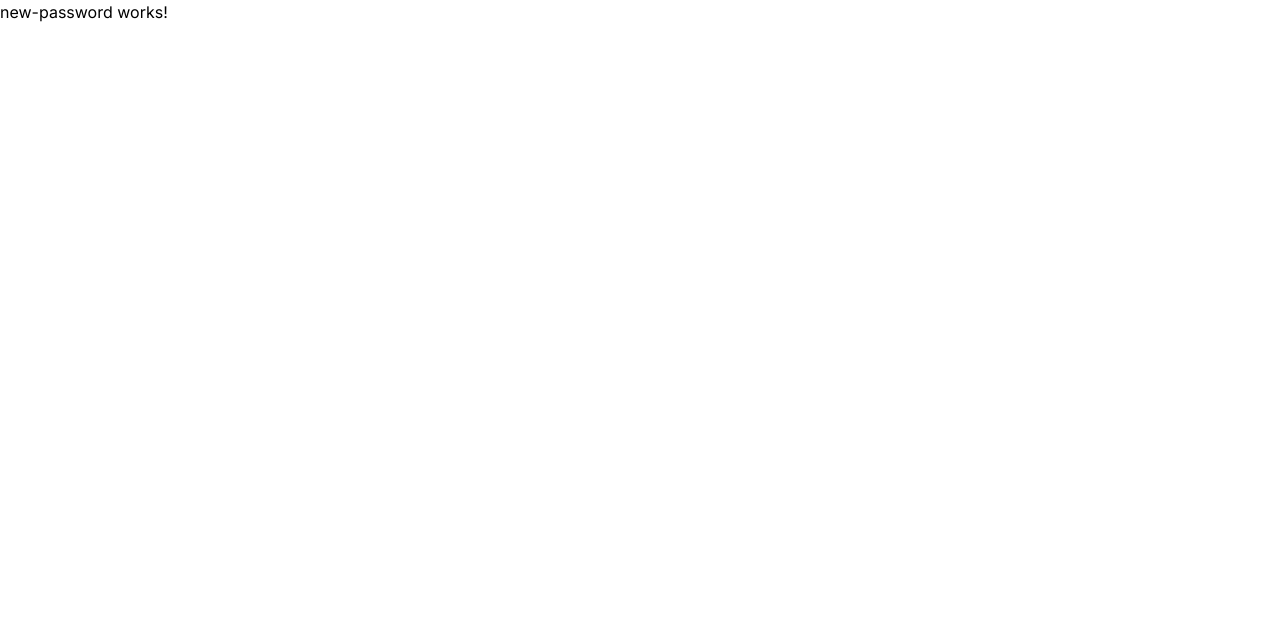
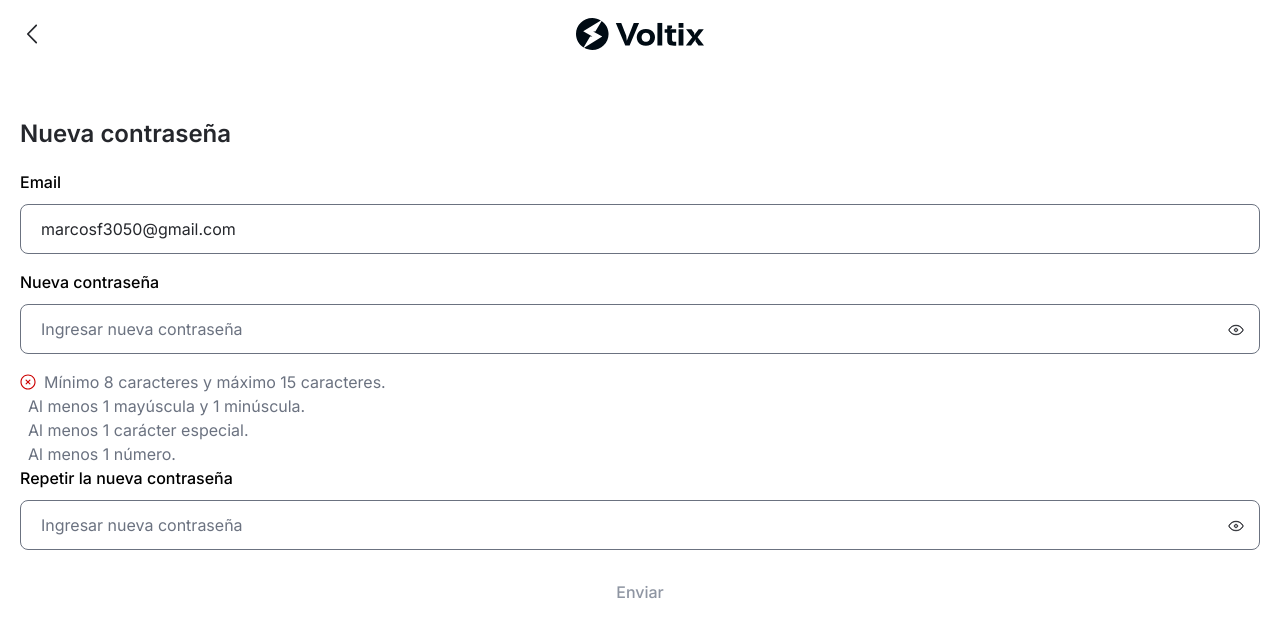
Before and after one commit to teamVoltix/voltix-front, an Angular app: page /new-password in a window 1280 px wide. Shown: the top 638 px of the page. Built offline with nearby package versions, Linux system fonts and the light colour scheme.

Commit message:
feat: add form to new password

```diff
--- a/src/app/auth/components/new-password/new-password.component.css
+++ b/src/app/auth/components/new-password/new-password.component.css
@@ -0,0 +1,3 @@
+.container{
+  height: calc(100vh - 52px);
+}
--- a/src/app/auth/components/new-password/new-password.component.html
+++ b/src/app/auth/components/new-password/new-password.component.html
@@ -1 +1,60 @@
-<p>new-password works!</p>
+<app-header></app-header>
+
+<section class="container pt-[50px] pb-[94px] px-5 relative">
+  <h2 class="text-2xl text-dark-text font-semibold mb-5">
+    Nueva contraseña
+  </h2>
+
+  <form class="flex flex-col" action="" [formGroup]="newPasswordForm">
+    <div>
+      <label for="email" class="block mb-[10px] text-base font-medium text-black">Email</label>
+
+      <input formControlName="email" type="email" id="email"
+        class="w-full bg-[#e8e9ed] border border-[#e8e9ed] text-dark-text text-base rounded-lg block px-5 py-3 mb-4 focus:outline-none focus:ring-0 focus:border-[#e8e9ed]"
+        placeholder="ejemplo@ejemplo.com" readonly [value]="userEmail" />
+
+      <app-input-password formControlName="newPassword" name="newPassword" label="Nueva contraseña"
+        placeholder="Ingresar nueva contraseña"></app-input-password>
+
+      <ul class="list-none p-0">
+        <!-- Longitud mínima y máxima -->
+        <li class="flex items-center">
+          <img
+            *ngIf="newPasswordForm.get('newPassword')?.touched ? newPasswordForm.get('newPassword')?.hasError('lengthError') : true"
+            src="/assets/icons/redCrossCircle.svg" alt="Error: longitud incorrecta" class="w-4 h-4" />
+
+          <img
+            *ngIf="newPasswordForm.get('newPassword')?.touched && !newPasswordForm.get('newPassword')?.hasError('lengthError')"
+            src="/assets/icons/greenCheckCircle.svg" alt="Correcto: longitud correcta" class="w-4 h-4" />
+
+          <span class="ml-2 text-base text-[#6b7280]">Mínimo 8 caracteres y máximo 15 caracteres.</span>
+        </li>
+
+        <!-- Mayúsculas y minúsculas -->
+        <li class="flex items-center">
+          <span class="ml-2 text-base text-[#6b7280]">Al menos 1 mayúscula y 1 minúscula.</span>
+        </li>
+
+
+        <!-- Carácter especial -->
+        <li>
+          <span class="ml-2 text-base text-[#6b7280]">Al menos 1 carácter especial.</span>
+        </li>
+
+        <!-- Números -->
+        <li>
+          <span class="ml-2 text-base text-[#6b7280]">Al menos 1 número.</span>
+        </li>
+
+      </ul>
+
+      <app-input-password formControlName="repeatPassword" name="repeatPassword" label="Repetir la nueva contraseña"
+        placeholder="Ingresar nueva contraseña"></app-input-password>
+      <div *ngIf="newPasswordForm.hasError('mismatch') && newPasswordForm.get('repeatPassword')?.touched"
+        class="text-red-500 text-sm">
+        Las contraseñas no coinciden.
+      </div>
+    </div>
+  </form>
+  <app-button text="Enviar" maxWidth="390px" [disabled]="!isFormValid" (click)="onSubmit()"></app-button>
+</section>
--- a/src/app/auth/components/new-password/new-password.component.ts
+++ b/src/app/auth/components/new-password/new-password.component.ts
@@ -1,12 +1,138 @@
+import { CommonModule } from '@angular/common';
 import { Component } from '@angular/core';
+import { HeaderComponent } from '../../../core/components/header/header.component';
+import {
+  AbstractControl,
+  FormBuilder,
+  FormControl,
+  FormGroup,
+  ReactiveFormsModule,
+  ValidationErrors,
+  ValidatorFn,
+  Validators,
+} from '@angular/forms';
+import { ButtonComponent } from '../../../core/components/button/button.component';
+import { InputPasswordComponent } from '../../../core/components/inputs/input-password/input-password.component';
 
 @Component({
   selector: 'app-new-password',
   standalone: true,
-  imports: [],
+  imports: [
+    CommonModule,
+    ReactiveFormsModule,
+    ButtonComponent,
+    HeaderComponent,
+    InputPasswordComponent,
+  ],
   templateUrl: './new-password.component.html',
-  styleUrl: './new-password.component.css'
+  styleUrl: './new-password.component.css',
 })
 export class NewPasswordComponent {
+  newPasswordForm!: FormGroup;
 
+  constructor(private fb: FormBuilder) {}
+
+  ngOnInit(): void {
+    this.buildForm();
+  }
+
+  get userEmail() {
+    //TODO: cambiar cuando esté el backend
+    return 'marcosf3050@gmail.com';
+  }
+
+  buildForm() {
+    this.newPasswordForm = this.fb.group(
+      {
+        email: [this.userEmail, [Validators.required, Validators.email]],
+        newPassword: [
+          '',
+          [
+            Validators.required,
+            this.passwordLengthValidator,
+            this.uppercaseLowercaseValidator,
+            this.numberValidator,
+            this.specialCharacterValidator
+          ],
+        ],
+        repeatPassword: ['', [Validators.required]],
+      },
+      {
+        validators: this.passwordMatchValidator,
+      }
+    );
+  }
+
+  get isFormValid() {
+    return (
+      this.newPasswordForm.valid && !this.newPasswordForm.hasError('mismatch')
+    );
+  }
+
+  getInputController(property: string) {
+    return this.newPasswordForm.get(property) as FormControl;
+  }
+
+  // Validación cruzada para las contraseñas
+  passwordMatchValidator(group: FormGroup): { [key: string]: boolean } | null {
+    const newPassword = group.get('newPassword')?.value;
+    const repeatPassword = group.get('repeatPassword')?.value;
+    return newPassword && repeatPassword && newPassword !== repeatPassword
+      ? { mismatch: true }
+      : null;
+  }
+
+  onSubmit() {
+    debugger;
+    if (this.newPasswordForm.valid) {
+      console.log('Datos nueva contraseña:', this.newPasswordForm.value);
+      // Lógica para enviar la nueva contraseña
+    } else {
+      this.newPasswordForm.markAllAsTouched();
+      return;
+    }
+  }
+
+
+  //Validadores
+  // Validador para la longitud mínima y máxima
+ passwordLengthValidator(control: AbstractControl): ValidationErrors | null {
+  const value = control.value;
+  if (value && (value.length < 8 || value.length > 15)) {
+    return { 'lengthError': true };
+  }
+  return null;
 }
+
+uppercaseLowercaseValidator(): ValidatorFn {
+  return (control: AbstractControl): ValidationErrors | null => {
+    const value = control.value;
+    const hasUppercase = /[A-Z]/.test(value); // Verificar si contiene al menos una mayúscula
+    const hasLowercase = /[a-z]/.test(value); // Verificar si contiene al menos una minúscula
+
+    // Si no tiene mayúscula o minúscula, se retorna el error
+    if (value && (!hasUppercase || !hasLowercase)) {
+      return { uppercaseLowercaseError: true }; // Error si falta mayúscula o minúscula
+    }
+
+    return null;
+  };
+}
+// Validador para números
+ numberValidator(control: AbstractControl): ValidationErrors | null {
+  const value = control.value;
+  if (value && !/\d/.test(value)) {
+    return { 'numberError': true };
+  }
+  return null;
+}
+
+// Validador para caracteres especiales
+specialCharacterValidator(control: AbstractControl): ValidationErrors | null {
+  const value = control.value;
+  if (value && !/[!@#$%^&*(),.?":{}|<>]/.test(value)) {
+    return { 'specialCharacterError': true };
+  }
+  return null;
+}
+}
```
